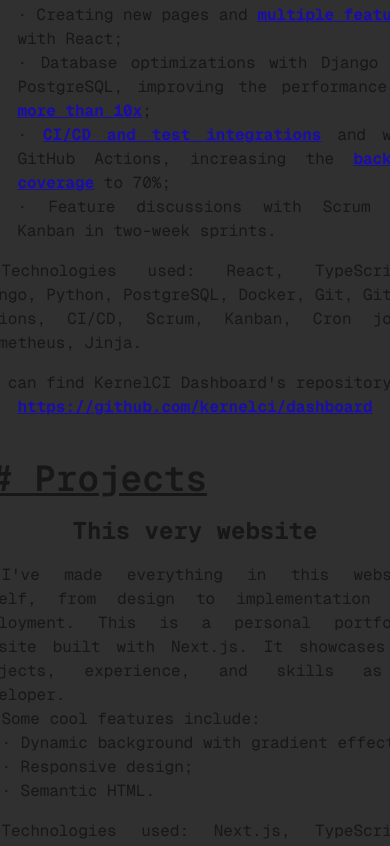
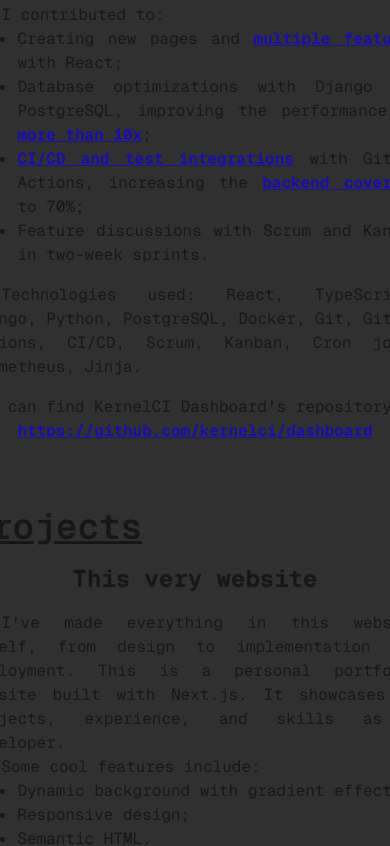
Before and after one commit to MarceloRobert/personal-website, a Next.js app: page / in a window 390 px wide. Shown: the part 960-1806 px from the top of the page. Built offline with nearby package versions, Linux system fonts and the light colour scheme.

Commit message:
fix: portfolio semantics

```diff
--- a/src/app/pages/portfolio/portfolio.css
+++ b/src/app/pages/portfolio/portfolio.css
@@ -15,7 +15,16 @@
 }
 
 @keyframes grid-cell-pulse {
-  0%, 10%, 20%, 30%, 40%, 50%, 60%, 70%, 80%, 90% {
+  0%,
+  10%,
+  20%,
+  30%,
+  40%,
+  50%,
+  60%,
+  70%,
+  80%,
+  90% {
     background-color: var(--gridBackground);
   }
 
@@ -35,6 +44,29 @@
   text-indent: 32px;
 }
 
+.portfolioHeading {
+  text-align: left;
+  font-size: 2.25rem;
+  line-height: 2.5rem;
+  font-weight: 600;
+  text-decoration-line: underline;
+  margin-top: 4rem;
+}
+
+.portfolioSubheading {
+  font-size: 1.5rem;
+  line-height: 2rem;
+  font-weight: 700;
+  margin-top: 1rem;
+  margin-bottom: 1rem;
+}
+
+.portfolioList {
+  list-style-type: disc;
+  text-indent: 0;
+  margin-left: 3rem;
+}
+
 .technologiesUsed {
   margin-top: 16px;
 }
--- a/src/app/pages/portfolio/portfolio.tsx
+++ b/src/app/pages/portfolio/portfolio.tsx
@@ -63,7 +63,7 @@
 
     return (
         <>
-            {gridEnabled && <section id="background" className="fixed h-screen w-screen">
+            {gridEnabled && <section id="background" className="fixed h-screen w-screen" aria-hidden="true">
                 <div id="gridContainer" className="grid overflow-hidden gap-px" style={{
                     gridTemplateColumns: `repeat(${gridCount.columns}, minmax(0, 1fr))`,
                 }}>
@@ -75,15 +75,17 @@
                 <button
                     id="toggleGridButton"
                     className="fixed top-4 right-4 dark:bg-white dark:text-black bg-black text-white text-lg transition-all py-2 px-4 rounded-full"
+                    aria-pressed={gridEnabled}
                     onClick={() => setGridEnabled((prev) => !prev)}
                 >
-                    Toggle grid
+                    {gridEnabled ? "Hide grid" : "Show grid"}
                 </button>
 
+                <header className="self-center">
                     <GlassContainer>
                         <h1 className="text-5xl">Marcelo Robert Santos</h1>
                     </GlassContainer>
-                <div id="links" className="flex justify-center gap-8 pt-4 pb-8">
+                    <nav id="links" className="flex justify-center gap-8 pt-4 pb-8" aria-label="Professional profiles">
                         <IconLink
                             text="GitHub"
                             href="https://github.com/MarceloRobert"
@@ -96,7 +98,8 @@
                             iconSrc="/icons/InBug-Black.png"
                             iconAlt="LinkedIn logo"
                         />
-                </div>
+                    </nav>
+                </header>
 
                 {SHOW_DEV_TAG && <div>
                     <span>{state} </span>
@@ -114,8 +117,9 @@
                 {SHOW_DEV_TAG && <div className="size-21 lg:bg-red-500 md:bg-amber-500 sm:bg-yellow-300 bg-green-200"></div>}
 
                 <section id="experience">
-                    {PortfolioH2("Experience")}
-                    {PortfolioH3("ProFusion Mobi / KernelCI Dashboard")}
+                    <h2 className="portfolioHeading">Experience</h2>
+                    <article>
+                        <h3 className="portfolioSubheading">ProFusion Mobi / KernelCI Dashboard</h3>
                         <div className="portfolioParagraph">
 
                             <Image className="bg-white rounded-2xl mx-auto my-4 p-4 w-62.5" src={"/images/portfolio/kernelci-logo-color.svg"} width={250} height={125} alt="KernelCI Logo" />
@@ -123,56 +127,57 @@
                             <p>Within <Link href={"https://profusion.mobi/"} target="_blank" rel="noopener noreferrer">ProFusion mobi</Link>, I was able to work in the KernelCI Dashboard project. KernelCI is an opensource project helping Linux Kernel developers to build and test their code, and they need a dashboard to visualize all the results.</p>
                             <p>I worked on the frontend, backend and database, as well as CI/CD, unit and integration tests, email notifications, performance monitoring, and more. I was the development team leader for a while too.</p>
                             <p>I contributed to:</p>
-                        <ul className="indent-0 ml-12">
-                            <li>· Creating new pages and <a href="https://github.com/kernelci/dashboard/pulls?q=is%3Apr+state%3Aclosed+author%3AMarceloRobert+Feat+-label%3ABackend%2Cbug%2CCI%2FCD%2Cdependencies%2CIngester" target="_blank">multiple features</a> with React;</li>
-                            <li>· Database optimizations with Django and PostgreSQL, improving the performance by <a href="https://github.com/kernelci/dashboard/pull/1562" target="_blank">more than 10x</a>;</li>
-                            <li>· <a href="https://github.com/kernelci/dashboard/pull/1777" target="_blank">CI/CD and test integrations</a> and with GitHub Actions, increasing the <a href="https://github.com/kernelci/dashboard/tree/main/backend#backend-" target="_blank">backend coverage</a> to 70%;</li>
-                            <li>· Feature discussions with Scrum and Kanban in two-week sprints.</li>
+                            <ul className="portfolioList">
+                                <li>Creating new pages and <a href="https://github.com/kernelci/dashboard/pulls?q=is%3Apr+state%3Aclosed+author%3AMarceloRobert+Feat+-label%3ABackend%2Cbug%2CCI%2FCD%2Cdependencies%2CIngester" target="_blank" rel="noopener noreferrer">multiple features</a> with React;</li>
+                                <li>Database optimizations with Django and PostgreSQL, improving the performance by <a href="https://github.com/kernelci/dashboard/pull/1562" target="_blank" rel="noopener noreferrer">more than 10x</a>;</li>
+                                <li><a href="https://github.com/kernelci/dashboard/pull/1777" target="_blank" rel="noopener noreferrer">CI/CD and test integrations</a> with GitHub Actions, increasing the <a href="https://github.com/kernelci/dashboard/tree/main/backend#backend-" target="_blank" rel="noopener noreferrer">backend coverage</a> to 70%;</li>
+                                <li>Feature discussions with Scrum and Kanban in two-week sprints.</li>
                             </ul>
                             <p className="technologiesUsed">Technologies used: React, TypeScript, Django, Python, PostgreSQL, Docker, Git, GitHub Actions, CI/CD, Scrum, Kanban, Cron jobs, Prometheus, Jinja.</p>
-                        {ProjectLink({ text: "You can find KernelCI Dashboard's repository at", href: "https://github.com/kernelci/dashboard" })}
+                            <ProjectLink text="You can find KernelCI Dashboard's repository at" href="https://github.com/kernelci/dashboard" />
                         </div>
+                    </article>
                 </section>
                 <section id="projects">
-                    {PortfolioH2("Projects")}
-                    <div>
-                        {PortfolioH3("This very website")}
+                    <h2 className="portfolioHeading">Projects</h2>
+                    <article>
+                        <h3 className="portfolioSubheading">This very website</h3>
                         <div className="portfolioParagraph">
                             <p>I&apos;ve made everything in this website myself, from design to implementation and deployment. This is a personal portfolio website built with Next.js. It showcases my projects, experience, and skills as a developer.</p>
                             <p>Some cool features include: </p>
-                            <ul>
-                                <li>· Dynamic background with gradient effects;</li>
-                                <li>· Responsive design;</li>
-                                <li>· Semantic HTML.</li>
+                            <ul className="portfolioList">
+                                <li>Dynamic background with gradient effects;</li>
+                                <li>Responsive design;</li>
+                                <li>Semantic HTML.</li>
                             </ul>
                             <p className="technologiesUsed">Technologies used: Next.js, TypeScript, Tailwind CSS</p>
-                            {ProjectLink({ text: "You can find this website's repository at", href: "https://github.com/MarceloRobert/landing-pages" })}
+                            <ProjectLink text="You can find this website's repository at" href="https://github.com/MarceloRobert/landing-pages" />
                         </div>
-                    </div>
+                    </article>
                     <hr className="w-1/2 mx-auto my-8" />
-                    <div>
-                        {PortfolioH3("Hidroponic Garden Monitoring System")}
+                    <article>
+                        <h3 className="portfolioSubheading">Hidroponic Garden Monitoring System</h3>
                         <div className="portfolioParagraph">
                             <p>In university, I learned about distributed systems and one of the topics was multiple microcontrollers installed in an hidroponic garden for environment control. I made the frontend in Dart, connecting to a backend in Java, that received data from a microcontroller in C++.</p>
                             <p>The frontend was made with Flutter and we used an ActiveMQ AWS broker as the medium between all components.</p>
                             <p className="technologiesUsed">Technologies used: Flutter, Dart, ActiveMQ, AWS</p>
-                            {ProjectLink({ text: "You can find the frontend's repository at", href: "https://github.com/MarceloRobert/hidroponic_app"})}
+                            <ProjectLink text="You can find the frontend's repository at" href="https://github.com/MarceloRobert/hidroponic_app" />
                         </div>
-                    </div>
+                    </article>
                     <hr className="w-1/2 mx-auto my-8" />
-                    <div>
-                        {PortfolioH3("Website to create and share portfolios")}
+                    <article>
+                        <h3 className="portfolioSubheading">Website to create and share portfolios</h3>
                         <div className="portfolioParagraph">
                             <p>With a colleague, I made the frontend of a web platform having CRUD (Create, Read, Update, Delete) functionality of projects and users. This would allow users to create and share their own portfolios.</p>
                             <p>The frontend was made with Next.js and it connected to a Java backend.</p>
                             <p className="technologiesUsed">Technologies used: Next.js, TypeScript, Tailwind CSS, REST APIs</p>
-                            {ProjectLink({ text: "You can find the repository at", href: "https://github.com/MarceloRobert/web-portfolio" })}
+                            <ProjectLink text="You can find the repository at" href="https://github.com/MarceloRobert/web-portfolio" />
                         </div>
-                    </div>
+                    </article>
                 </section>
                 <section id="education">
-                    {PortfolioH2("Education")}
-                    {PortfolioH3("Bachelor's Degree in Computer Science")}
+                    <h2 className="portfolioHeading">Education</h2>
+                    <h3 className="portfolioSubheading">Bachelor&apos;s Degree in Computer Science</h3>
                     <p>By Federal University of Itajubá - UNIFEI.</p>
                     <p>From 2020 to 2025, in Itajubá, Minas Gerais, Brazil.</p>
                     <p className="mt-4">Some highlighted subjects: Software Engineering, Object Oriented Programming, Algorithm Analysis and Design, Web Development, and Distributed Systems.</p>
@@ -182,14 +187,6 @@
     )
 }
 
-const PortfolioH2 = (title: string) => {
-    return <h2 className="text-left text-4xl font-semibold underline mt-10">## {title}</h2>
-}
-
-const PortfolioH3 = (title: string) => {
-    return <h3 className="text-2xl my-4 font-bold">{title}</h3>
-}
-
 const ProjectLink = ({ text, href }: { text: string, href: string }) => {
     return <div className="text-center indent-0 mt-4">
         <p>{text}</p>
@@ -197,5 +194,4 @@
             {href}
         </Link>
     </div>
-
 }
--- a/src/components/GlassContainer.tsx
+++ b/src/components/GlassContainer.tsx
@@ -10,7 +10,7 @@
    className?: string;
 }) => {
    return <div
-      className={twMerge("backdrop-contrast-75 w-fit self-center hover:backdrop-contrast-50 transition-all backdrop-blur-md py-4 px-6 rounded-[50px] lg:rounded-full", className)}
+      className={twMerge("backdrop-contrast-75 hover:backdrop-contrast-50 backdrop-blur-md transition-all py-4 px-6 rounded-[50px] lg:rounded-full", className)}
       style={{
          boxShadow: "0px 0px 2px var(--color-base-gray) inset, 2px 1px 2px white inset, -2px 0px 2px white inset",
       }}
```
Lines whose indentation alone changed are shown as unchanged.
